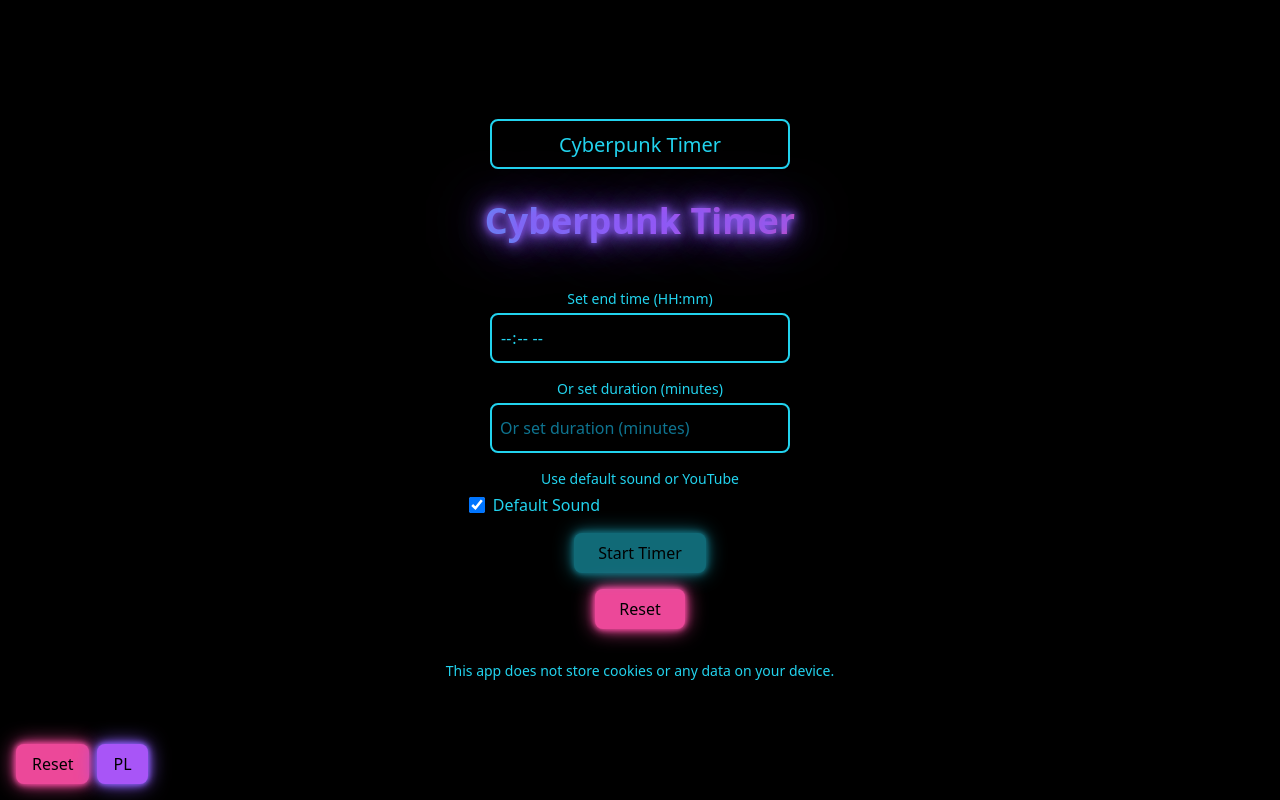
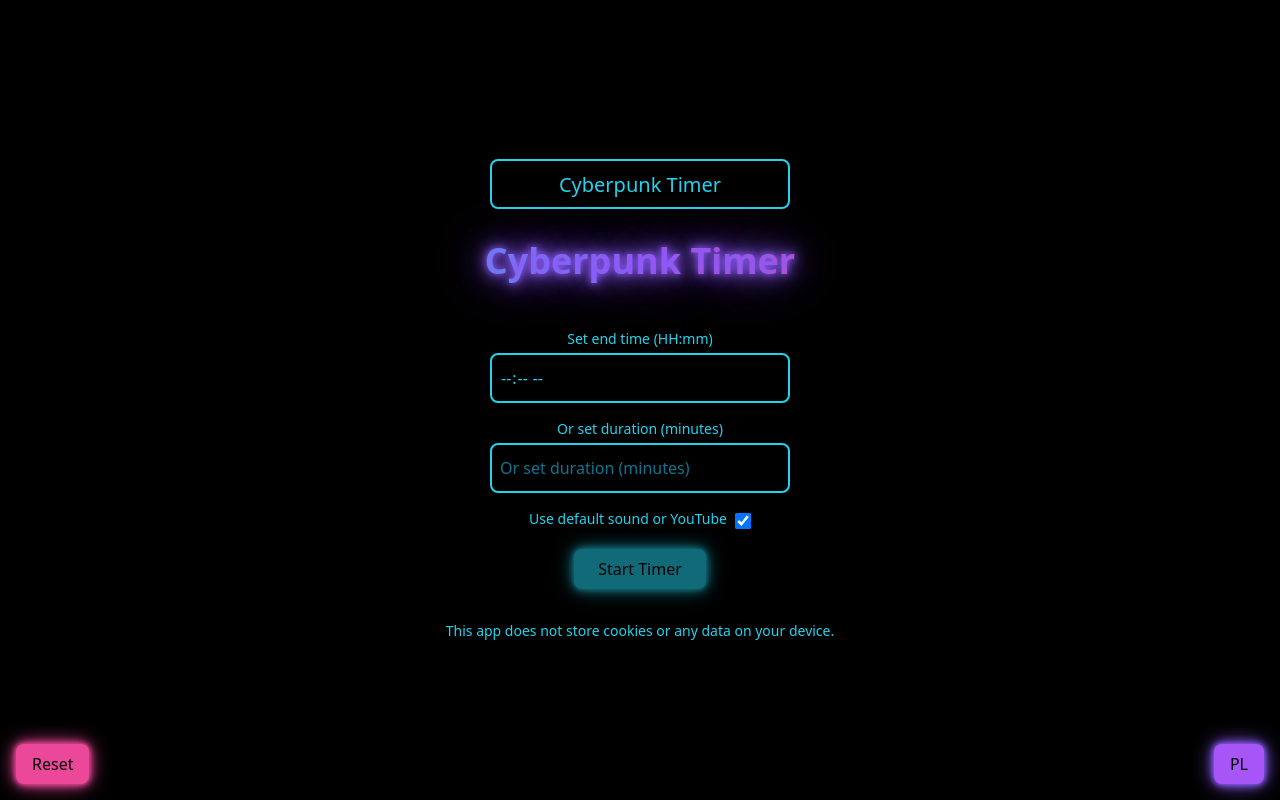
Before and after one commit to danwlew/licznik, a React (Vite) app: page / in a window 1280 px wide. Built offline with nearby package versions, Linux system fonts and the light colour scheme.

Commit message:
Update App.tsx

```diff
--- a/src/App.tsx
+++ b/src/App.tsx
@@ -194,17 +194,14 @@ const App = () => {
                 style={{ width: '300px', height: '50px' }} // Powiększenie pola tekstowego
               />
             </div>
-            <div>
+            <div className="flex items-center justify-center gap-2">
               <label className="block text-sm mb-1">{texts.useDefaultSoundLabel}</label>
-              <div className="flex items-center gap-2">
               <input
                 type="checkbox"
                 checked={useDefaultSound}
                 onChange={(e) => setUseDefaultSound(e.target.checked)}
                 className="w-4 h-4 text-cyan-400 focus:ring-cyan-500 rounded"
               />
-                <span>{useDefaultSound ? texts.defaultSound : texts.youtubeVideo}</span>
-              </div>
             </div>
             {!useDefaultSound && (
               <div>
@@ -229,17 +226,6 @@ const App = () => {
             >
               {texts.startTimer}
             </button>
-            <div className="mt-4"> {/* Dodano odstęp między przyciskami */}
-              <button
-                onClick={resetTimer}
-                className="bg-pink-500 text-black px-6 py-2 rounded-lg hover:bg-pink-400 transition-all duration-300"
-                style={{
-                  boxShadow: '0 0 5px #ec4899, 0 0 10px #ec4899, 0 0 20px #ec4899',
-                }}
-              >
-                {texts.reset}
-              </button>
-            </div>
           </div>
         )}
 
@@ -284,7 +270,7 @@ const App = () => {
       </div>
 
       {/* Przyciski w lewym dolnym rogu */}
-      <div className="fixed bottom-4 left-4 flex gap-2">
+      <div className="fixed bottom-4 left-4 right-4 flex justify-between">
         <button
           onClick={resetTimer}
           className="bg-pink-500 text-black px-4 py-2 rounded-lg hover:bg-pink-400 transition-all duration-300"
```
Lines whose indentation alone changed are shown as unchanged.
